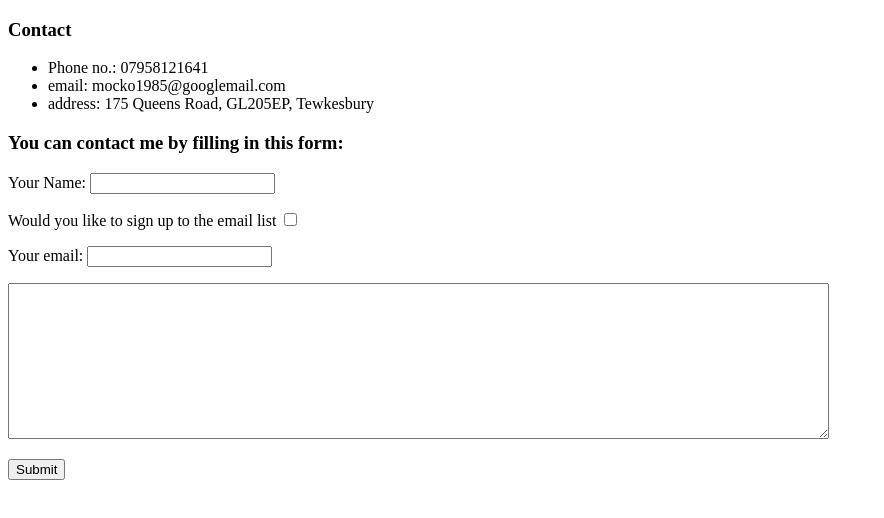
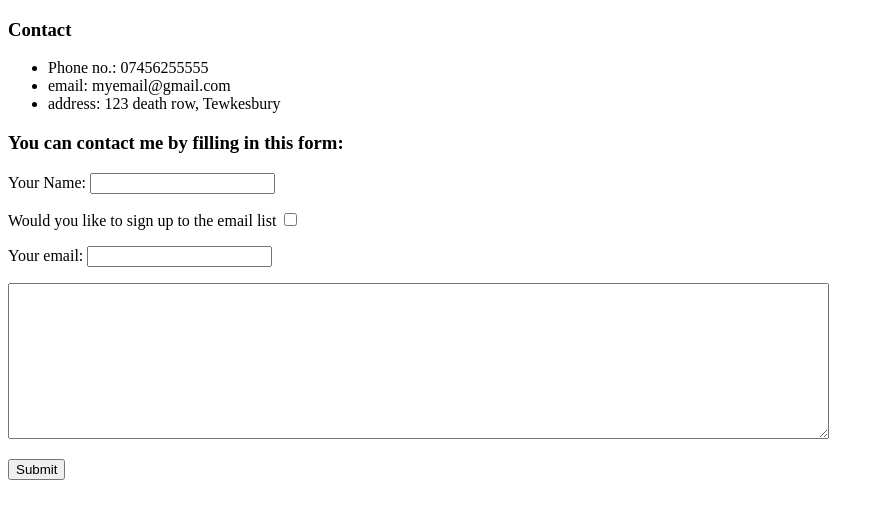
Before and after one commit to Enmebaragezi/cv, a plain HTML site: page contact.html in a window 1280 px wide. Shown: the whole page, without its empty margins (0-884 px from the left). Drawn offline with Linux system fonts and the light colour scheme.

Commit message:
Add files via upload

```diff
--- a/contact.html
+++ b/contact.html
@@ -8,13 +8,13 @@
     <h3>Contact</h3>
     <p>
       <ul>
-        <li>Phone no.: 07958121641</li>
-        <li>email: mocko1985@googlemail.com</li>
-        <li>address: 175 Queens Road, GL205EP, Tewkesbury</li>
+        <li>Phone no.: 07456255555</li>
+        <li>email: myemail@gmail.com</li>
+        <li>address: 123 death row, Tewkesbury</li>
       </ul>
     </p>
     <h3>You can contact me by filling in this form:</h3>
-  <form class="" action="mailto:mocko1985@googlemail.com" method="post" enctype="text/plain">
+  <form class="" action="mailto:myemail@gmail.com" method="post" enctype="text/plain">
     <label>Your Name:</label>
     <input type="text">
     <p>
```
